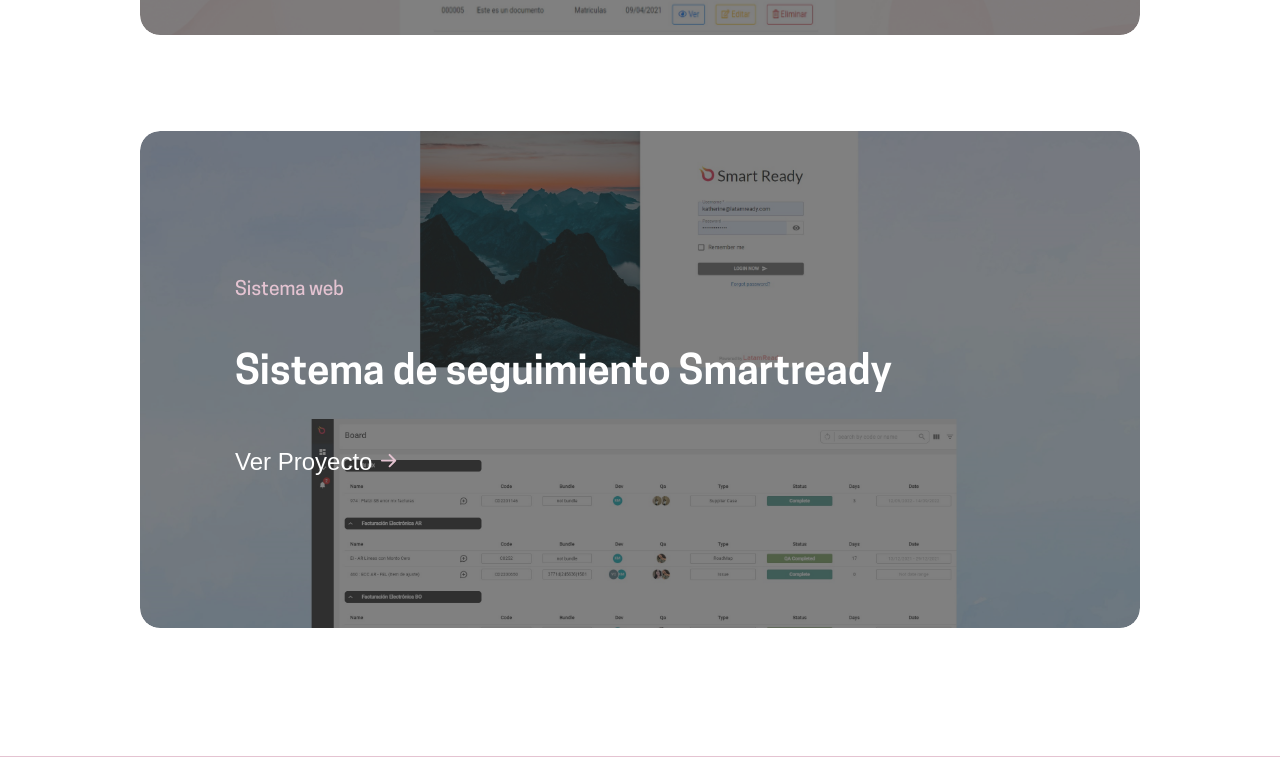
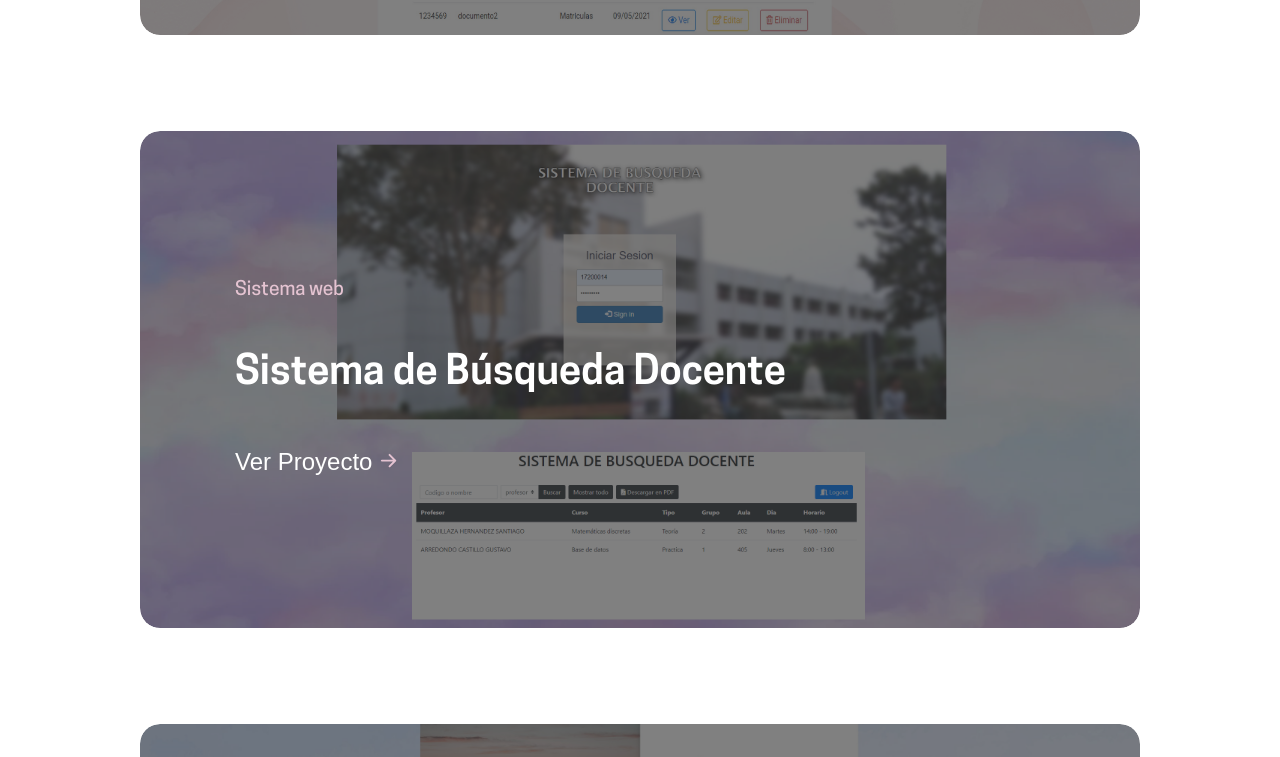
Before and after one commit to kattymmc/portfolio-react, a React (Create React App) app: page / in a window 1280 px wide. Shown: the part 4320-5077 px from the top of the page. Built offline with nearby package versions, Linux system fonts and the light colour scheme.

Commit message:
New project added

```diff
--- a/src/data.js
+++ b/src/data.js
@@ -39,18 +39,27 @@
         description: "Este proyecto fue realizado para almacenar los documentos del área de Trámite Documentario de la Facultad de Ingeniería de Sistemas. Fue realizado con el fin de mejorar el los tiempos de trámite. El sistema incluye registro, edición, clasificación, búsqueda y eliminación de los documentos. Los documentos pueden ser almacenados según el tipo solo se mostrará ciertos documentos a los usuarios permitidos.",
         repository: "https://github.com/kattymmc/sistema-escaneo-backend",
         date: "15 de Setiembre del 2020",
-        techstack: "Spring Boot, Spring Securiry, JPS, Angular, Typescript, MySQL",
+        techstack: "Spring Boot, Spring Security, JPA, Angular, Typescript, MySQL",
         imagebody: ""
     },
     {
         type: "Sistema web",
-        title: "Sistema de seguimiento Smartready",
+        title: "Sistema de Búsqueda Docente",
+        image: "sysbusqdoc.png",
+        description: "Sistema web que permite la búsqueda del horario de clases de los docentes. Está conectado con una base de datos MySQL y se puede filtrar según el código del profesor,  el curso o el día en el que se realizará la clase. Este sistema ayudó a optimizar el proceso de asistencia.",
+        repository: "https://github.com/kattymmc/sistema-busqueda-docente",
+        date:"15 de Setiembre 2020",
+        techstack: "Spring Boot, Spring Security, JPA, ThymeLeaf, MySQL",
+        imagebody: ""
+    },
+    {
+        type: "Sistema web",
+        title: "Smartready",
         image: "smartready.jpg",
-        description: "Aplicación de seguimiento de tareas hecha con ReactJS. El sistema permite obtener los datos extraídos de la Base de datos de Netsuite y mostrar todas las tareas asignadas de los usuarios de la Empresa. Incluye funcionalidades de selección de prioridades, muestra de líneas de tiempo, asignación y actualización de tareas.",
+        description: "Aplicación de seguimiento de tareas hecha con React. El sistema permite obtener los datos extraídos de la Base de datos de Netsuite y mostrar todas las tareas asignadas a los usuarios de la Empresa. Incluye funcionalidades de selección de prioridades, muestra de líneas de tiempo, asignación y actualización de tareas.",
         repository: "",
         date:"11 de Noviembre 2022",
         techstack: "React, Javascript, MaterialUI, Netsuite",
         imagebody: ""
-    },
-
+    }
 ]
```
Also changed, not shown: src/assets/documentary.jpg, src/assets/sysbusqdoc.png (added).
